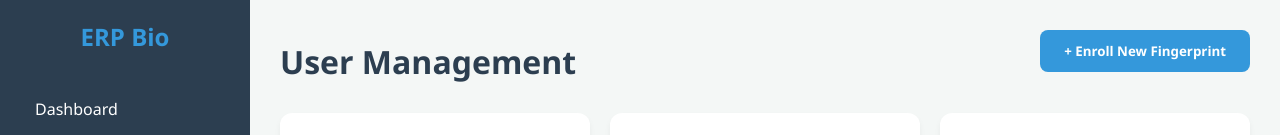
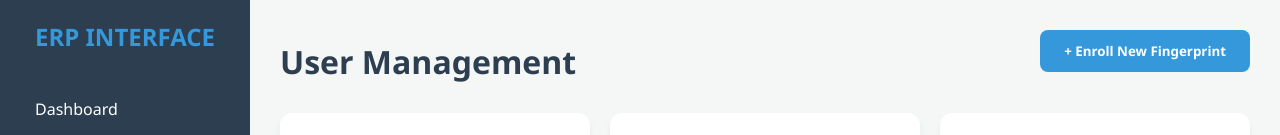
Before and after one commit to riteshalone04/ERP-Module, a plain HTML site: page user management.html in a window 1280 px wide. Shown: the top 135 px of the page. Drawn offline with Linux system fonts and the light colour scheme.

Commit message:
Update user management page layout and titles

```diff
--- a/user management.html
+++ b/user management.html
@@ -9,7 +9,7 @@
 <body>
     <div class="container">
         <nav class="sidebar">
-            <h2>ERP Bio</h2>
+            <h2>ERP INTERFACE</h2>
             <ul>
                 <li><a href="index.html" style="text-decoration:none; color:inherit;">Dashboard</a></li>
                 <li class="active"><a href="user management.html" style="text-decoration:none; color:inherit;">User Management</a></li>
```
